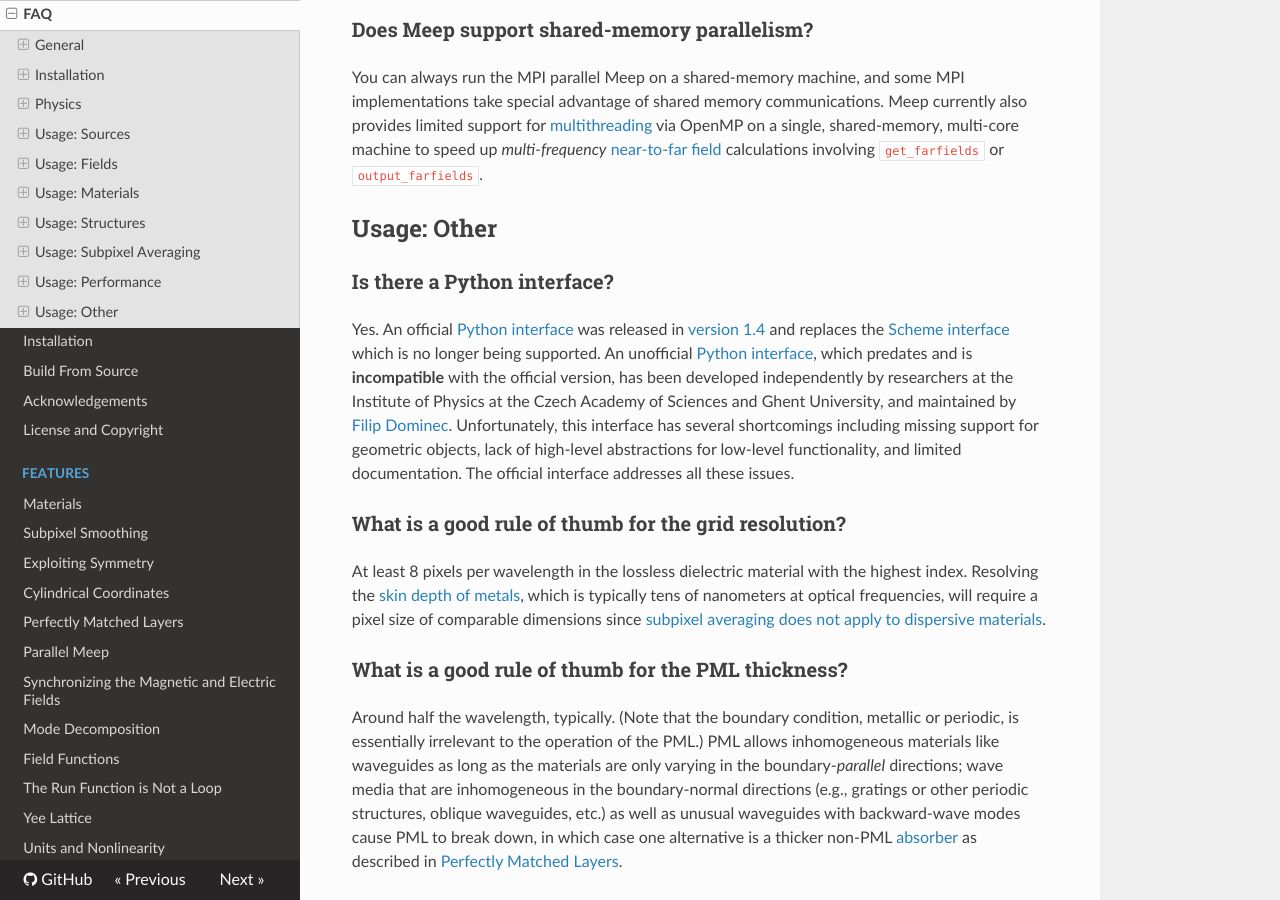
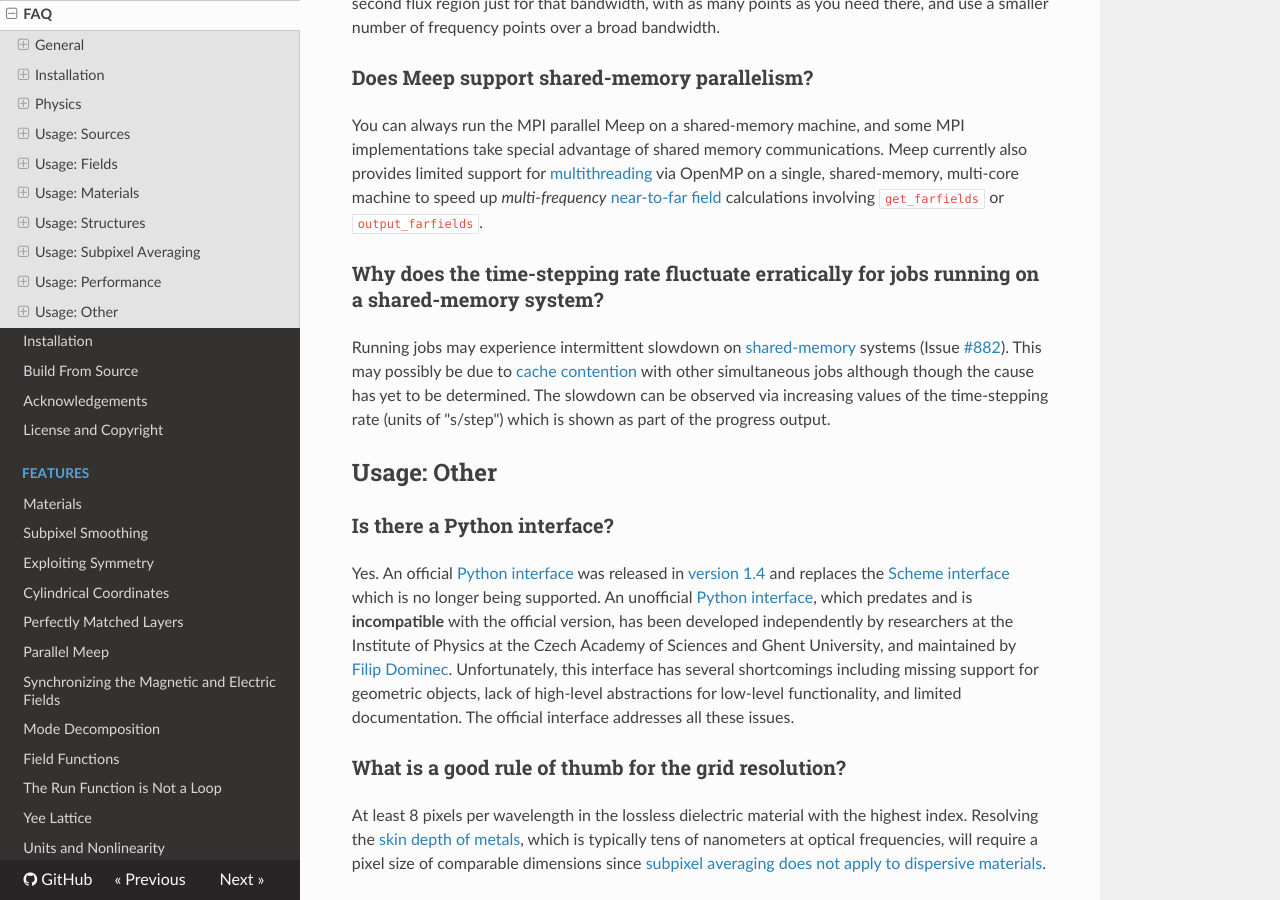
Before and after one commit to NanoComp/meep, an MkDocs documentation site: the page built from doc/docs/FAQ.md, in a window 1280 px wide and 900 px high, scrolled down 23988 px. Built offline with MkDocs 1.6.1, drawn with Linux system fonts in a browser that asks for light colours; nearby versions of some CDN libraries; formulas are drawn with MathJax 3; old or Windows-style settings are respelled for this version of MkDocs; some of the changed text lies outside the part shown.

Commit message:
FAQ on possible performance degradation on shared-memory systems

```diff
--- a/doc/docs/FAQ.md
+++ b/doc/docs/FAQ.md
@@ -405,6 +405,10 @@ Note: a simple approach to reduce the cost of the DTFT computation is to reduce
 
 You can always run the MPI parallel Meep on a shared-memory machine, and some MPI implementations take special advantage of shared memory communications. Meep currently also provides limited support for [multithreading](https://en.wikipedia.org/wiki/Thread_(computing)#Multithreading) via OpenMP on a single, shared-memory, multi-core machine to speed up *multi-frequency* [near-to-far field](Python_User_Interface.md#near-to-far-field-spectra) calculations involving `get_farfields` or `output_farfields`.
 
+### Why does the time-stepping rate fluctuate erratically for jobs running on a shared-memory system?
+
+Running jobs may experience intermittent slowdown on [shared-memory](https://en.wikipedia.org/wiki/Shared_memory) systems (Issue [#882](https://github.com/NanoComp/meep/issues/882)). This may possibly be due to [cache contention](https://en.wikipedia.org/wiki/Resource_contention) with other simultaneous jobs although though the cause has yet to be determined. The slowdown can be observed via increasing values of the time-stepping rate (units of "s/step") which is shown as part of the progress output.
+
 Usage: Other
 ------------
 
```
Also changed, not shown: doc/docs/Build_From_Source.md (+1 -1 lines), doc/docs/Installation.md (+1 -1 lines), doc/docs/Synchronizing_the_Magnetic_and_Electric_Fields.md (+2 -2 lines).
